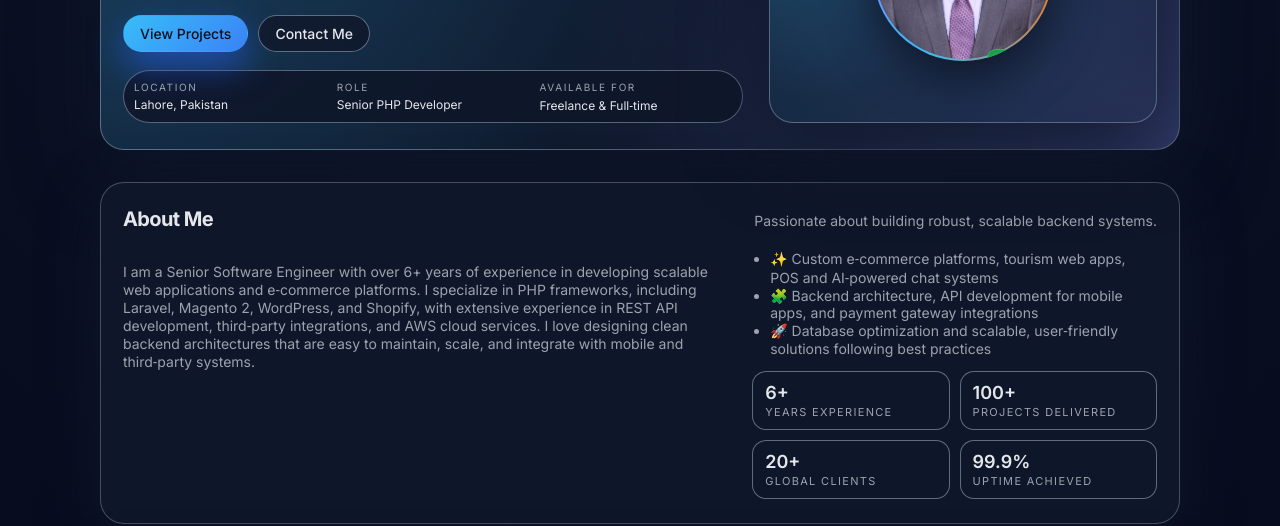
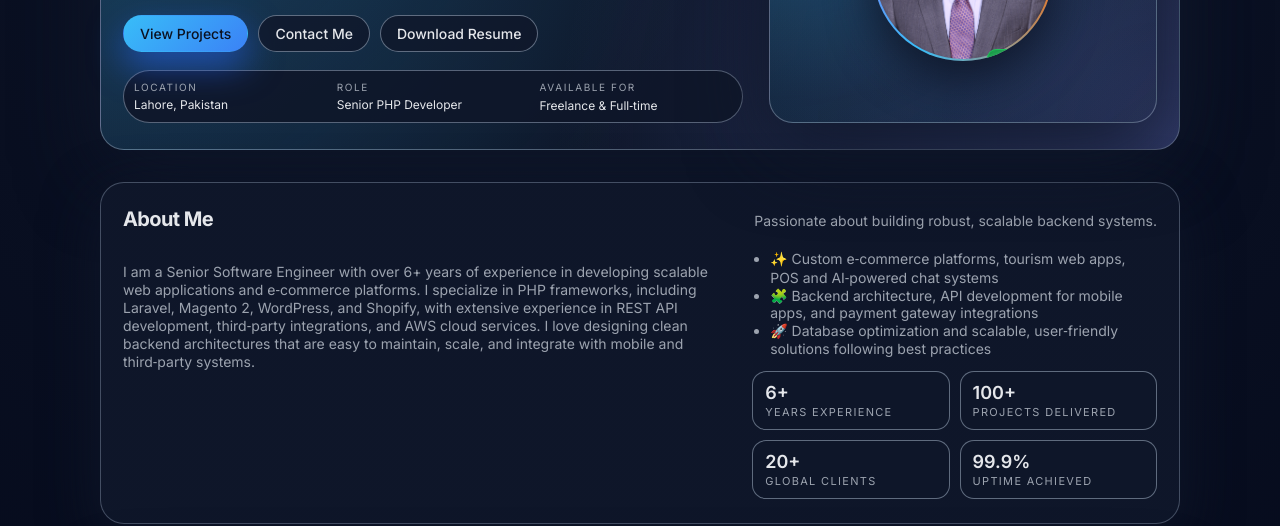
Before and after one commit to shahidyousaf/portfolio, a website: page index.html in a window 1280 px wide. Shown: the part 303-829 px from the top of the page. Drawn offline with Linux system fonts and the light colour scheme.

Commit message:
Add files via upload

```diff
--- a/index.html
+++ b/index.html
@@ -41,6 +41,13 @@
             <div class="hero-actions">
               <a href="#projects" class="btn primary">View Projects</a>
               <a href="#contact" class="btn ghost">Contact Me</a>
+              <a
+                href="./SHAHID_YOUSAF_Resume.pdf"
+                class="btn ghost"
+                download
+              >
+                Download Resume
+              </a>
             </div>
             <dl class="hero-meta">
               <div>
```
Also changed, not shown: 1 other file.
